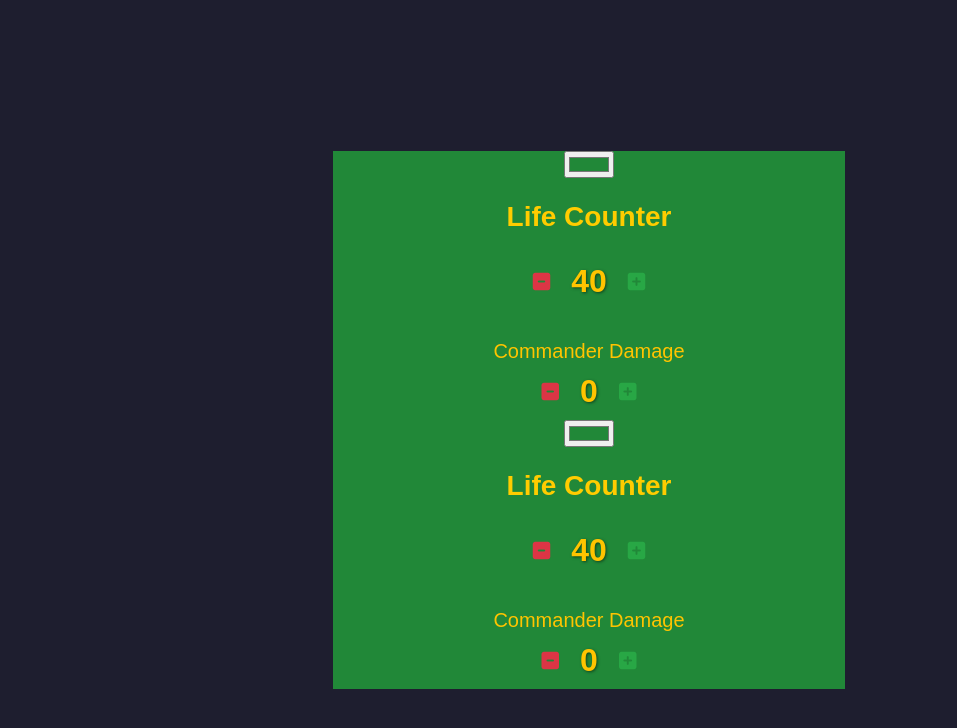
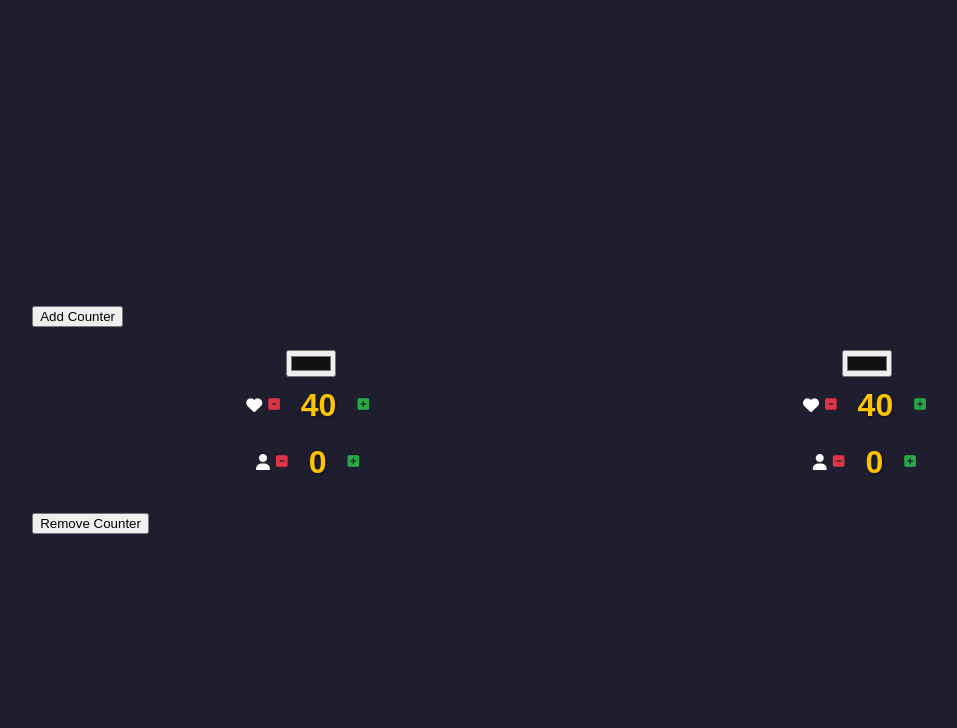
Before and after one commit to rodrigoacs/mana-vai, a Vue app: page / in a window 1280 px wide. Shown: the top 728 px of the page, without its empty margins (51-1008 px from the left). Built offline with nearby package versions, Linux system fonts and the light colour scheme.

Commit message:
feat: lifecounter improve

```diff
--- a/package.json
+++ b/package.json
@@ -4,7 +4,7 @@
   "private": true,
   "type": "module",
   "scripts": {
-    "dev": "vite",
+    "dev": "vite --host",
     "build": "vite build",
     "preview": "vite preview"
   },
--- a/src/App.vue
+++ b/src/App.vue
@@ -1,10 +1,24 @@
 <template>
-  <LifeCounter />
-  <LifeCounter />
+  <button @click="counters++">Add Counter</button>
+  <div class="top-container">
+    <LifeCounter v-for="counter in counters" />
+  </div>
+  <button @click="counters--">Remove Counter</button>
 </template>
 
 <script setup>
+import { ref } from 'vue'
 import LifeCounter from './components/LifeCounter.vue'
+
+const counters = ref(2)
+
+
+
 </script>
 
-<style scoped></style>
+<style scoped>
+.top-container {
+  display: flex;
+  flex-wrap: wrap;
+}
+</style>
--- a/src/components/LifeCounter.vue
+++ b/src/components/LifeCounter.vue
@@ -1,11 +1,14 @@
 <template>
-  <div class="container">
+  <div
+    ref="containerRef"
+    class="container"
+  >
     <input
       type="color"
       v-model="backgroundColor"
     >
-    <h2 class="title">Life Counter</h2>
     <div class="counter">
+      <i class="fa-solid fa-heart"></i>
       <button
         class="button decrease"
         @click="decreaseLife"
@@ -20,8 +23,8 @@
         <i class="fa-solid fa-square-plus"></i>
       </button>
     </div>
-    <span class="section-title">Commander Damage</span>
     <div class="commander-damage">
+      <i class="fa-solid fa-user"></i>
       <button
         class="button decrease"
         @click="decreaseCommanderDamage"
@@ -40,15 +43,17 @@
 </template>
 
 <script setup>
-import { ref } from 'vue'
-import { watch } from 'vue'
+import { ref, watch } from 'vue'
 
 const lifeTotal = ref(40)
 const commanderDamage = ref(0)
-const backgroundColor = ref('#218838')
+const backgroundColor = ref('#111111')
+const containerRef = ref(null)
 
 watch(backgroundColor, (newColor) => {
-  document.querySelector('.container').style.backgroundColor = newColor
+  if (containerRef.value) {
+    containerRef.value.style.backgroundColor = newColor
+  }
 })
 
 function increaseLife() {
@@ -78,22 +83,8 @@ function decreaseCommanderDamage() {
   justify-content: center;
   height: 100%;
   width: 40vw;
-  background-color: #218838;
-}
-
-.title {
-  font-size: 28px;
-  text-align: center;
-  margin-bottom: 20px;
-  color: #ffcc00;
-}
-
-.section-title {
-  display: block;
-  margin-top: 30px;
-  font-size: 20px;
-  text-align: center;
-  color: #ffc400;
+  margin: 1rem;
+  padding: .4rem;
 }
 
 .counter,
@@ -137,11 +128,6 @@ function decreaseCommanderDamage() {
   background-color: transparent;
 }
 
-.button i {
-  font-size: 20px;
-  vertical-align: middle;
-}
-
 .life-total,
 .commander-damage-total {
   font-size: 32px;
@@ -150,20 +136,4 @@ function decreaseCommanderDamage() {
   color: #ffc400;
   text-shadow: 1px 1px 3px rgba(0, 0, 0, 0.5);
 }
-
-@media (max-width: 600px) {
-  .button {
-    padding: 10px 14px;
-    font-size: 16px;
-  }
-
-  .life-total,
-  .commander-damage-total {
-    font-size: 24px;
-  }
-
-  .title {
-    font-size: 24px;
-  }
-}
 </style>
```
